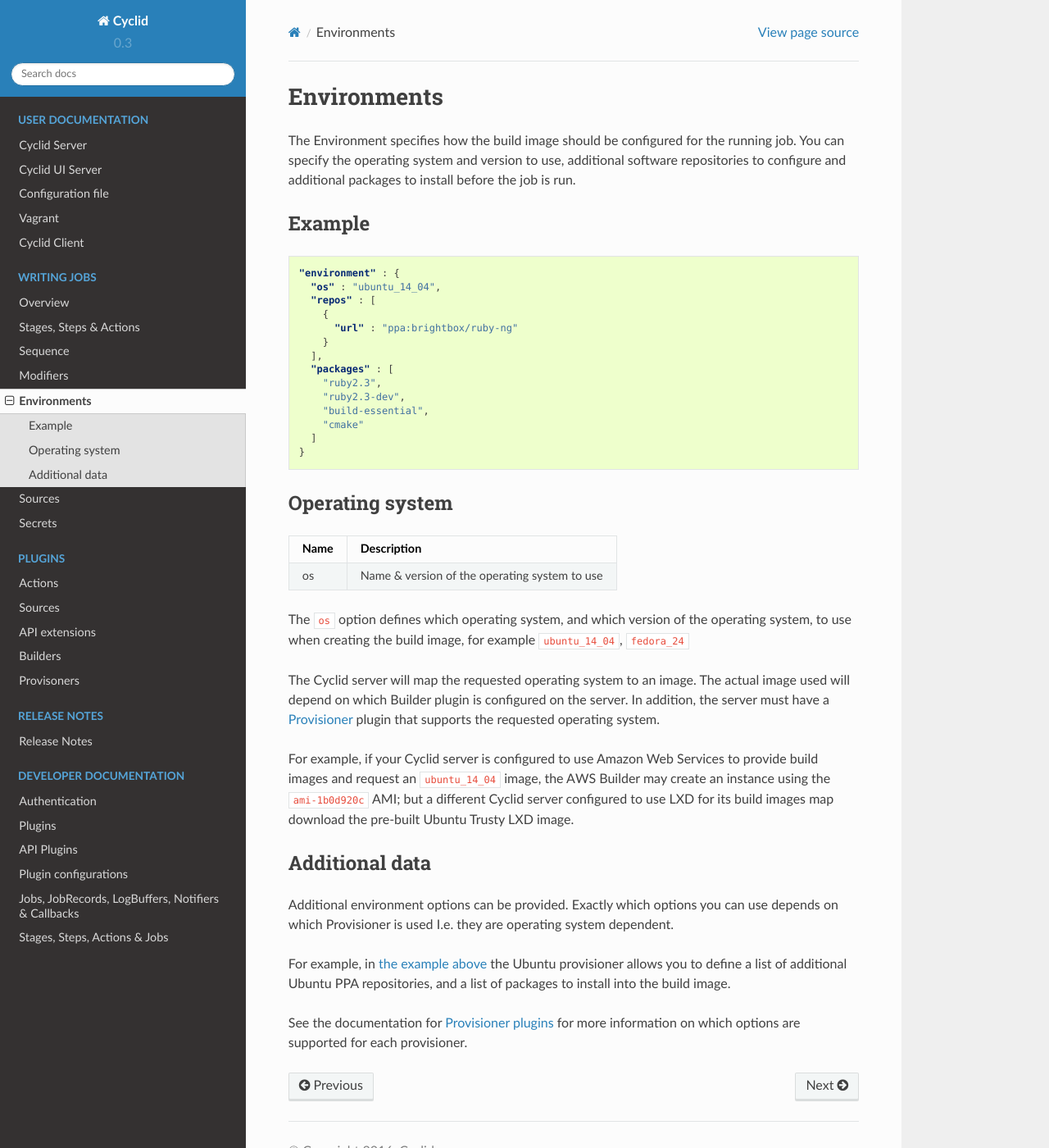
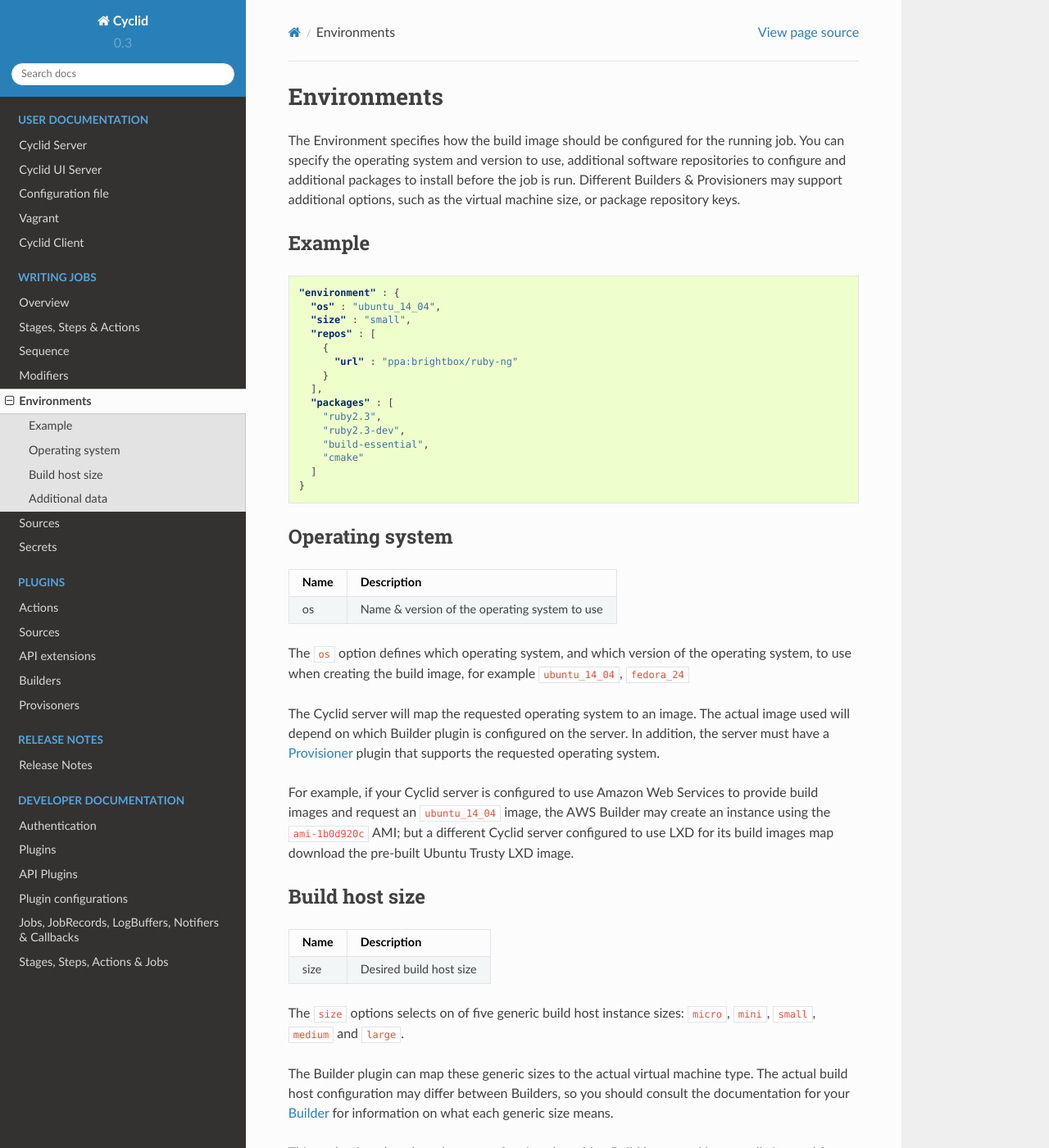
Before and after one commit to Cyclid/Cyclid-docs, a Sphinx documentation site: the page built from docs/jobs/environments.rst, in a window 1280 px wide and 1400 px high. Shown: the whole window at 82% size. Built offline with Sphinx 7.4.7 and the Read the Docs theme 2.0.0, drawn with Linux system fonts in a browser that asks for light colours; some of the changed text lies outside the part shown.

Commit message:
Release notes & docs
Release notes for Cyclid v0.3.2 & Cyclid-UI v0.2.5
Document the new "size" option for selecting Build host sizes.

```diff
--- a/docs/jobs/environments.rst
+++ b/docs/jobs/environments.rst
@@ -7,7 +7,9 @@
 The Environment specifies how the build image should be configured for the
 running job. You can specify the operating system and version to use,
 additional software repositories to configure and additional packages to
-install before the job is run.
+install before the job is run. Different Builders & Provisioners may support
+additional options, such as the virtual machine size, or package repository
+keys.
 
 .. _environment_example:
 
@@ -20,6 +22,7 @@
 
   "environment" : {
     "os" : "ubuntu_14_04",
+    "size" : "small",
     "repos" : [
       {
         "url" : "ppa:brightbox/ruby-ng"
@@ -60,6 +63,27 @@
 Ubuntu Trusty LXD image.
 
 ***************
+Build host size
+***************
+
+===== ====================================================
+Name  Description
+===== ====================================================
+size  Desired build host size
+===== ====================================================
+
+The ``size`` options selects on of five generic build host instance sizes:
+``micro``, ``mini``, ``small``, ``medium`` and ``large``.
+
+The Builder plugin can map these generic sizes to the actual virtual machine
+type. The actual build host configuration may differ between Builders, so
+you should consult the documentation for your :ref:`Builder <builders-plugin>`
+for information on what each generic size means.
+
+This option largely only makes sense for virtual machine Build hosts, and is
+generally ignored for container type Build hosts.
+
+***************
 Additional data
 ***************
 
```
Also changed, not shown: docs/plugins/builders.rst (+23 -0 lines), docs/release_notes/cyclid/0_3.rst (+19 -0 lines), docs/release_notes/cyclid_ui/0_2.rst (+19 -0 lines).
